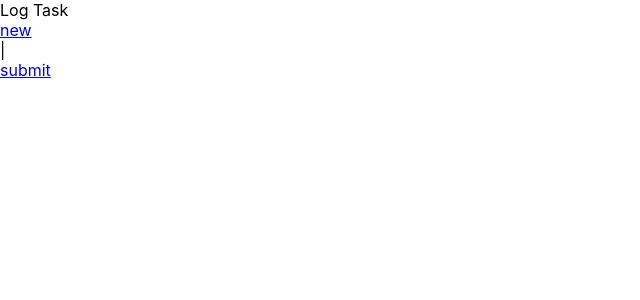
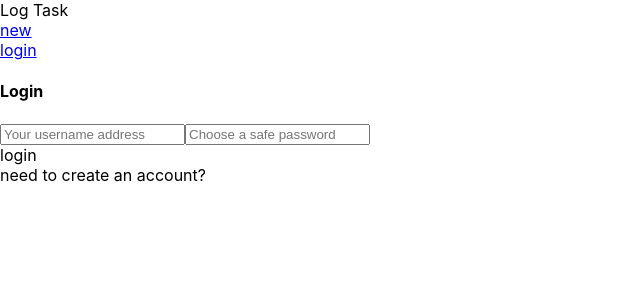
Before and after one commit to nakietfit/log-task-client, a React (Create React App) app: page /login in a window 1280 px wide. Shown: the top 300 px of the page, without its empty margins (0-640 px from the left). Built offline with nearby package versions, Linux system fonts and the light colour scheme.

Commit message:
Authentication

```diff
--- a/package.json
+++ b/package.json
@@ -4,6 +4,7 @@
   "private": true,
   "dependencies": {
     "apollo-boost": "^0.4.0",
+    "apollo-link-context": "^1.0.17",
     "graphql": "^14.3.1",
     "react": "^16.8.6",
     "react-apollo": "^2.5.6",
--- a/src/App.js
+++ b/src/App.js
@@ -2,6 +2,7 @@ import React, { Component } from 'react'
 import TaskList from './components/TaskList'
 import CreateTask from './components/CreateTask'
 import Header from './components/Header'
+import Login from './components/Login'
 import { Switch, Route } from 'react-router-dom'
 
 class App extends Component {
@@ -13,6 +14,7 @@ class App extends Component {
           <Switch>
             <Route exact path="/" component={TaskList} />
             <Route exact path="/create" component={CreateTask} />
+            <Route exact path="/login" component={Login} />
           </Switch>
         </div>
       </div>
--- a/src/components/Header.js
+++ b/src/components/Header.js
@@ -1,9 +1,12 @@
 import React, { Component } from 'react'
 import { Link } from 'react-router-dom'
 import { withRouter } from 'react-router'
+import { AUTH_TOKEN } from '../constants'
 
 class Header extends Component {
   render() {
+    const authToken = localStorage.getItem(AUTH_TOKEN)
+
     return (
       <div>
         <div>
@@ -11,10 +14,30 @@ class Header extends Component {
           <Link to="/">
             new
           </Link>
-          <div>|</div>
-          <Link to="/create">
-            submit
-          </Link>
+          {authToken && (
+            <div>
+              <div>|</div>
+              <Link to="/create">
+                submit
+              </Link>
+            </div>
+          )}
+        </div>
+        <div>
+          {authToken ? (
+            <div
+              onClick={() => {
+                localStorage.removeItem(AUTH_TOKEN)
+                this.props.history.push(`/`)
+              }}
+            >
+              logout
+            </div>
+          ) : (
+            <Link to="/login">
+              login
+            </Link>
+          )}
         </div>
       </div>
     )
--- /dev/null
+++ b/src/components/Login.js
@@ -0,0 +1,83 @@
+import React, { Component } from 'react'
+import { AUTH_TOKEN } from '../constants'
+import { Mutation } from 'react-apollo'
+import gql from 'graphql-tag'
+
+const SIGNUP_MUTATION = gql`
+  mutation SignupMutation($username: String!, $password: String!) {
+    signup(username: $username, password: $password) {
+      token
+    }
+  }
+`
+
+const LOGIN_MUTATION = gql`
+  mutation LoginMutation($username: String!, $password: String!) {
+    login(username: $username, password: $password) {
+      token
+    }
+  }
+`
+
+class Login extends Component {
+  state = {
+    login: true, // switch between Login and SignUp
+    username: '',
+    password: '',
+  }
+
+  render() {
+    const { login, username, password } = this.state
+    return (
+      <div>
+        <h4>{login ? 'Login' : 'Sign Up'}</h4>
+        <div>
+          <input
+            value={username}
+            onChange={e => this.setState({ username: e.target.value })}
+            type="text"
+            placeholder="Your username address"
+          />
+          <input
+            value={password}
+            onChange={e => this.setState({ password: e.target.value })}
+            type="password"
+            placeholder="Choose a safe password"
+          />
+        </div>
+        <div>
+          <Mutation
+            mutation={login ? LOGIN_MUTATION : SIGNUP_MUTATION}
+            variables={{ username, password }}
+            onCompleted={data => this._confirm(data)}
+          >
+            {mutation => (
+              <div onClick={mutation}>
+                {login ? 'login' : 'create account'}
+              </div>
+            )}
+          </Mutation>
+          <div
+            onClick={() => this.setState({ login: !login })}
+          >
+            {login
+              ? 'need to create an account?'
+              : 'already have an account?'}
+          </div>
+        </div>
+      </div>
+    )
+  }
+
+  _confirm = async data => {
+    const { token } = this.state.login ? data.login : data.signup
+    this._saveUserData(token)
+    this.props.history.push(`/`)
+  }
+
+  _saveUserData = token => {
+    localStorage.setItem(AUTH_TOKEN, token)
+  }
+}
+
+export default Login
--- /dev/null
+++ b/src/constants.js
@@ -0,0 +1 @@
+export const AUTH_TOKEN = 'auth-token'
--- a/src/index.js
+++ b/src/index.js
@@ -8,13 +8,25 @@ import { ApolloClient } from 'apollo-client'
 import { createHttpLink } from 'apollo-link-http'
 import { InMemoryCache } from 'apollo-cache-inmemory'
 import { BrowserRouter } from 'react-router-dom'
+import { setContext } from 'apollo-link-context'
+import { AUTH_TOKEN } from './constants'
 
 const httpLink = createHttpLink({
   uri: 'http://127.0.0.1:8000/graphql/'
 })
 
+const authLink = setContext((_, { headers }) => {
+  const token = localStorage.getItem(AUTH_TOKEN)
+  return {
+    headers: {
+      ...headers,
+      authorization: token ? `JWT ${token}` : ''
+    }
+  }
+})
+
 const client = new ApolloClient({
-  link: httpLink,
+  link: authLink.concat(httpLink),
   cache: new InMemoryCache()
 })
 
```
